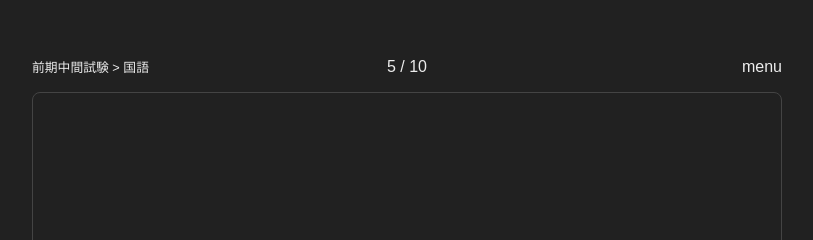
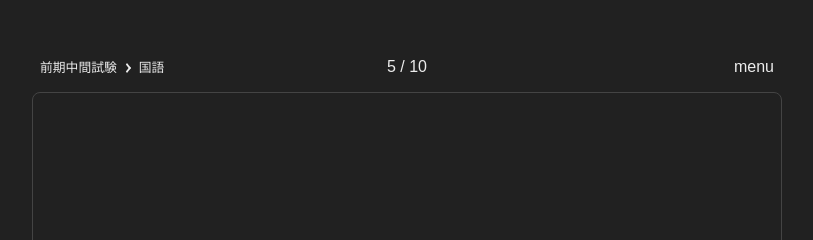
Before and after one commit to roka0430/arcana, a website with bundled scripts: page public/study/index.html in a window 1280 px wide. Shown: the part 148-388 px from the top of the page, 233-1046 px from the left. Built offline with nearby package versions, Linux system fonts and the light colour scheme; a web font is replaced by a local one.

Commit message:
refactor: study header location design

```diff
--- a/public/assets/css/study.css
+++ b/public/assets/css/study.css
@@ -11,10 +11,32 @@ main {
   display: grid;
   align-items: center;
   grid-template-columns: repeat(3, 1fr);
+  padding-inline: 8px;
 }
 
-.study-header__subject-name {
+.study-header__location {
+  display: flex;
   font-size: 0.8rem;
+}
+
+.location__separator {
+  position: relative;
+  width: 22px;
+}
+
+.location__separator::after {
+  content: "";
+
+  position: absolute;
+  top: calc(50% + 1px);
+  left: calc(50% - 1px);
+  transform: translate(-50%, -50%) scaleX(0.8) rotate(45deg);
+
+  width: 5px;
+  height: 5px;
+
+  border-top: 2px solid var(--color-text);
+  border-right: 2px solid var(--color-text);
 }
 
 .study-header__info {
--- a/public/study/index.html
+++ b/public/study/index.html
@@ -12,7 +12,11 @@
 <body>
   <main x-data="main">
     <section class="study-header">
-      <div class="study-header__subject-name">前期中間試験 > 国語</div>
+      <div class="study-header__location">
+        <span class="location__category">前期中間試験</span>
+        <span class="location__separator"></span>
+        <span class="location__subject">国語</span>
+      </div>
       <div class="study-header__info">5 / 10</div>
       <div class="study-header__menu">menu</div>
     </section>
```
